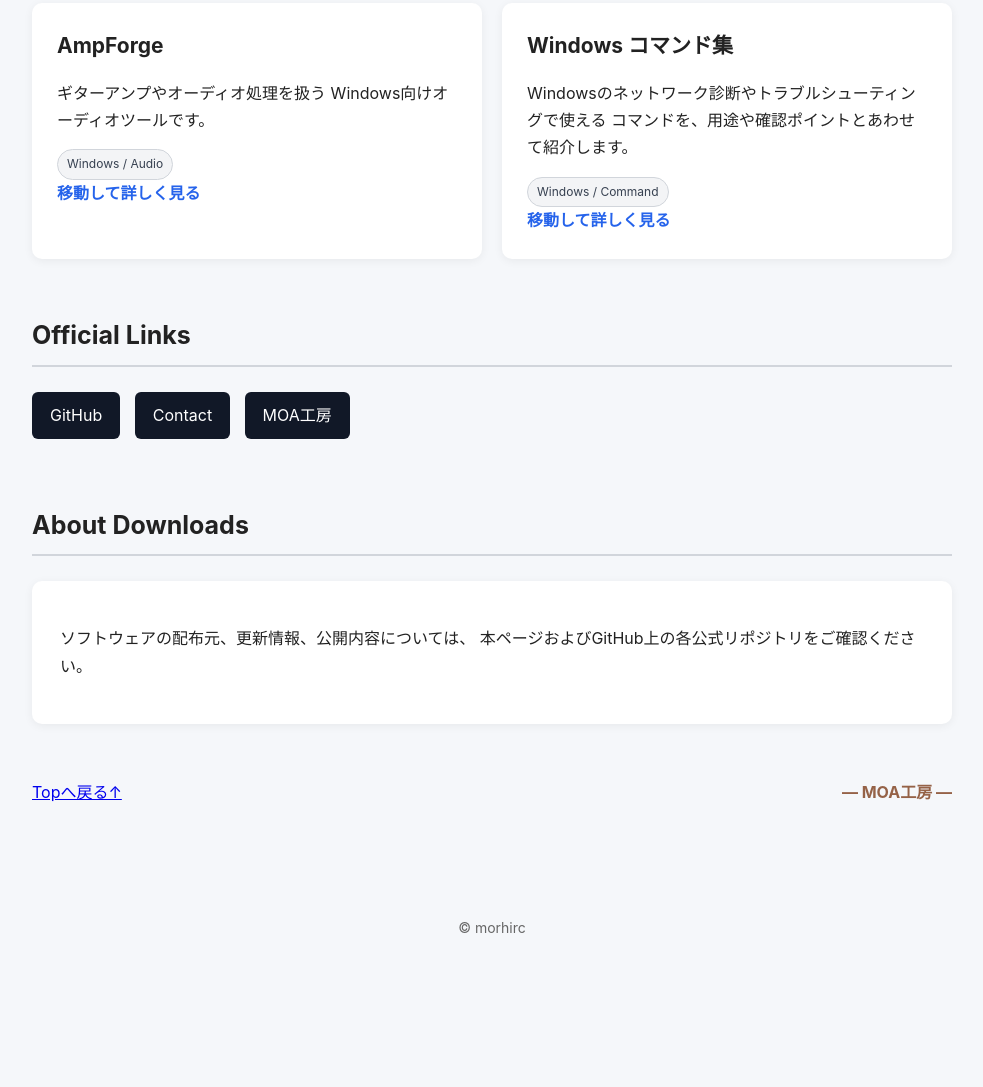
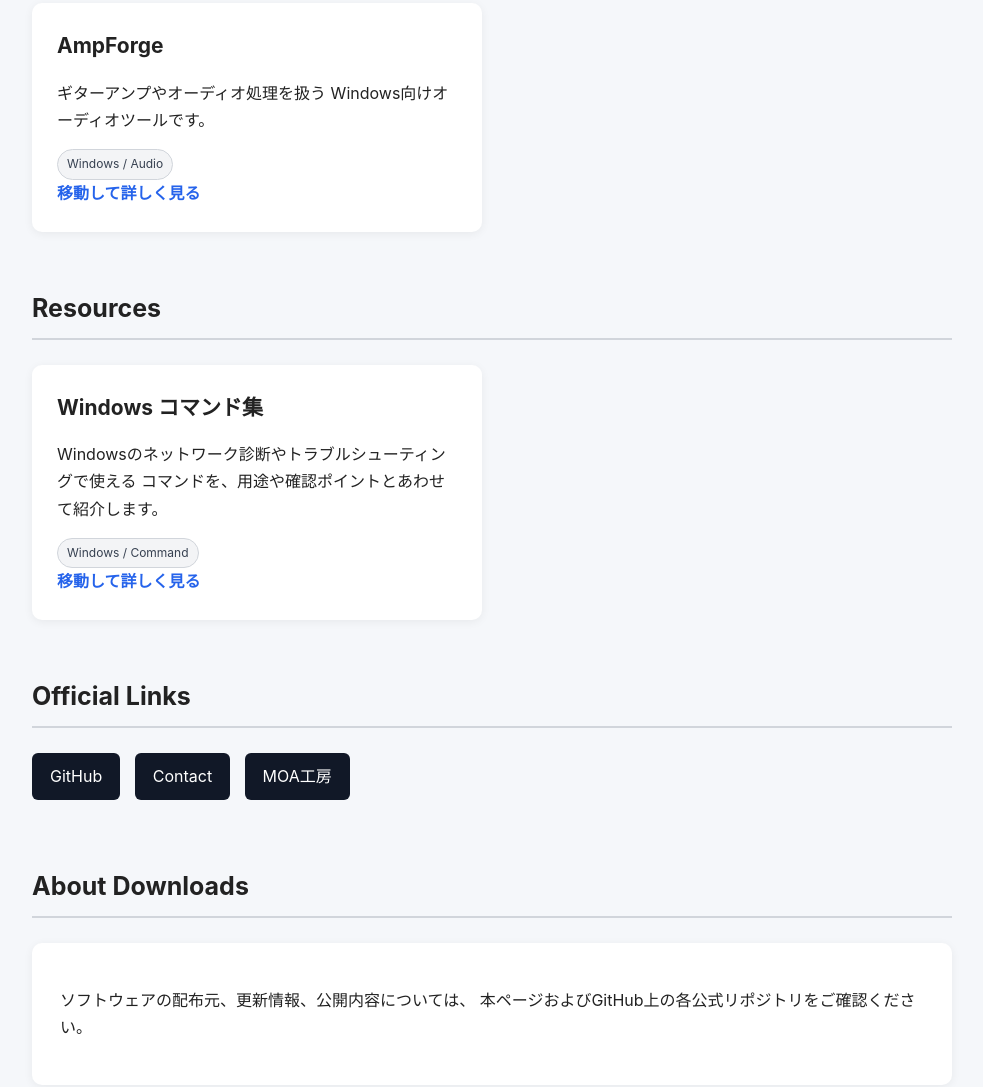
Before and after one commit to morhirc/morhirc.github.io, a plain HTML site: page index.html in a window 1280 px wide. Shown: the part 2425-3512 px from the top of the page, without its empty margins (148-1131 px from the left). Before the commit the page ends 3395 px from the top, so only its background shows below. Drawn offline with Linux system fonts and the light colour scheme.

Commit message:
Add new section for Resources and Official Links

```diff
--- a/index.html
+++ b/index.html
@@ -407,7 +407,13 @@
         </div>
         <span class="more">移動して詳しく見る</span>
       </a>
+</div>
+</section>
 
+
+<section>
+  <h2>Resources</h2>
+  <div class="software-grid">
     <a class="software"
        href="/commands/">
       <h3>Windows コマンド集</h3>
@@ -420,10 +426,8 @@
       </div>
       <span class="more">移動して詳しく見る</span>
     </a>
-
   </div>
 </section>
-
 
 <section>
   <h2>Official Links</h2>
```
